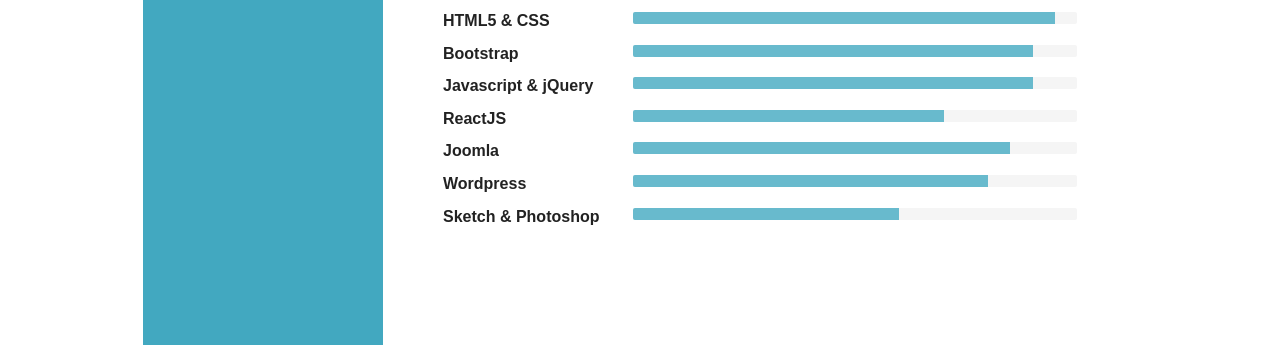
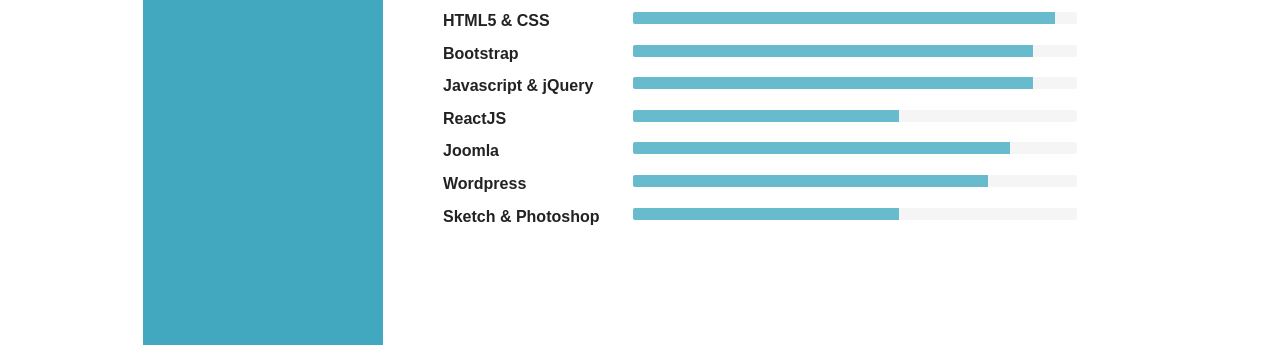
Before and after one commit to nhidev/nhidev.github.io, a Jekyll site: the page built from index.md, in a window 1280 px wide. Shown: the part 1261-1608 px from the top of the page. Built offline with Jekyll 4.4.1, drawn with Linux system fonts in a browser that asks for light colours; nearby versions of some CDN libraries; some web fonts are replaced.

Commit message:
edit content

```diff
--- a/_layouts/home.html
+++ b/_layouts/home.html
@@ -176,7 +176,7 @@
                    <div class="item">
                       <h3 class="level-title">ReactJS</h3>
                       <div class="progress level-bar">
-                          <div class="progress-bar theme-progress-bar" role="progressbar" style="width: 70%" aria-valuenow="70" aria-valuemin="0" aria-valuemax="100"></div>
+                          <div class="progress-bar theme-progress-bar" role="progressbar" style="width: 60%" aria-valuenow="60" aria-valuemin="0" aria-valuemax="100"></div>
                       </div>
                   </div><!--//item-->
 
```
